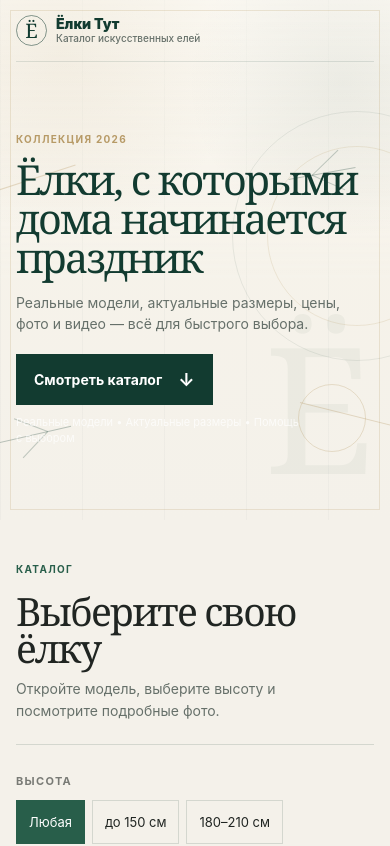
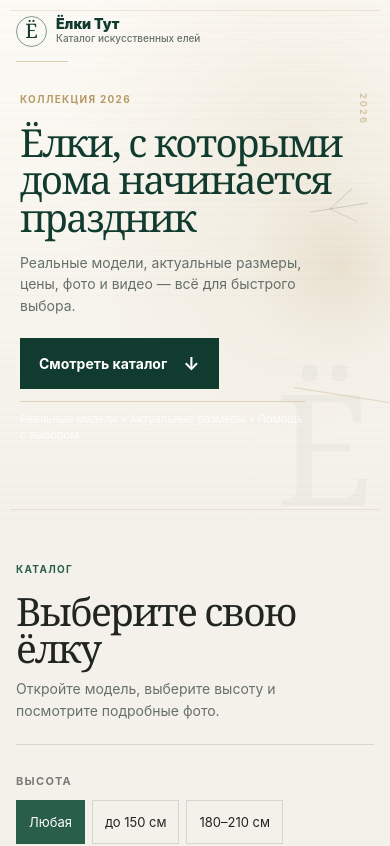
Before and after one commit to moyfor/avito-elki-catalog-2026, a Next.js app: page / in a window 390 px wide. Shown: the top 846 px of the page. Built offline with nearby package versions, Linux system fonts and the light colour scheme.

Commit message:
Найти более редакционный стиль обложки

```diff
--- a/app/globals.css
+++ b/app/globals.css
@@ -230,73 +230,72 @@ dd { margin: 0; text-align: right; font-weight: 700; }
   .lightbox-hint { padding-top: 10px; font-size: 11px; }
 }
 
-/* Premium no-photo catalog cover. */
-.hero { color: var(--ink); background: radial-gradient(circle at 16% 10%, rgba(183,154,102,.14) 0, transparent 32%), radial-gradient(circle at 88% 16%, rgba(18,59,48,.08) 0, transparent 28%), linear-gradient(180deg, #f8f4ea 0%, var(--color-paper) 100%); }
-.hero::before { background: linear-gradient(180deg, rgba(255,255,255,.42) 0%, rgba(255,255,255,0) 52%), repeating-linear-gradient(90deg, rgba(18,59,48,.045) 0 1px, transparent 1px 118px); opacity: .72; }
-.hero::after { position: absolute; inset: 18px; content: ""; pointer-events: none; border: 1px solid rgba(183,154,102,.22); }
+/* Editorial no-photo catalog cover. */
+.hero { color: var(--ink); background: radial-gradient(ellipse at 76% 27%, rgba(183,154,102,.16) 0, rgba(183,154,102,.07) 28%, transparent 56%), linear-gradient(180deg, #fbf8f0 0%, var(--color-paper) 100%); }
+.hero::before { background: repeating-linear-gradient(0deg, rgba(18,59,48,.018) 0 1px, transparent 1px 8px), linear-gradient(90deg, rgba(255,255,255,.54) 0%, rgba(255,255,255,0) 46%, rgba(255,255,255,.28) 100%); opacity: .78; }
+.hero::after { position: absolute; inset: 18px; content: ""; pointer-events: none; border-top: 1px solid rgba(183,154,102,.22); border-bottom: 1px solid rgba(183,154,102,.2); }
 .hero-content { width: min(var(--container-max), calc(100% - var(--container-gutter))); }
-.topbar { min-height: 72px; border-bottom-color: rgba(18,59,48,.12); }
+.topbar { min-height: 70px; border-bottom: 0; }
+.topbar::after { position: absolute; bottom: 0; left: 0; width: 74px; content: ""; border-top: 1px solid rgba(183,154,102,.48); }
 .brand { min-height: 44px; text-transform: none; letter-spacing: 0; font-size: 13px; }
 .brand-mark { width: 34px; height: 34px; font-size: 21px; border-color: rgba(18,59,48,.5); }
 .brand span { display: grid; gap: 2px; }
 .brand strong { font-size: 15px; line-height: 1; }
 .brand small { color: var(--color-muted); font-size: 11px; font-weight: 500; line-height: 1.15; }
 .nav-link, .outline-button { display: none; }
-.hero-stage { position: relative; display: grid; min-height: 492px; max-width: 940px; margin: 0 auto; padding: 58px 0 50px; place-items: center; text-align: center; border-top: 0; }
-.hero-copy { position: relative; z-index: 2; align-items: center; min-height: 0; max-width: 760px; margin: 0; padding: 0; border-top: 0; justify-content: center; animation: none; }
-.hero .eyebrow { margin-bottom: 16px; color: var(--color-accent-gold); opacity: 1; }
-.hero h1 { max-width: 760px; margin-bottom: 18px; color: var(--ink); font-size: clamp(50px, 6vw, 82px); line-height: .9; letter-spacing: -.056em; text-wrap: balance; }
-.hero-text { max-width: 560px; color: var(--color-muted); font-size: 17px; line-height: 1.55; }
-.hero-actions { align-items: center; gap: 13px; margin-top: 28px; }
+.hero-stage { position: relative; display: grid; min-height: 492px; max-width: 980px; margin: 0 auto; padding: 52px 0 46px; align-items: stretch; text-align: left; border-top: 0; }
+.hero-stage::before { position: absolute; top: 78px; left: 0; content: "2026"; color: rgba(183,154,102,.72); font-size: 10px; font-weight: 700; letter-spacing: .24em; writing-mode: vertical-rl; }
+.hero-copy { position: relative; z-index: 2; display: grid; width: min(100% - 92px, 760px); min-height: 100%; max-width: 760px; margin: 0 auto; padding: 0; border-top: 0; align-items: start; grid-template-rows: auto auto auto 1fr auto; animation: none; }
+.hero .eyebrow { margin-bottom: 19px; color: var(--color-accent-gold); opacity: 1; }
+.hero h1 { max-width: 760px; margin-bottom: 20px; color: var(--ink); font-size: clamp(52px, 6vw, 80px); line-height: .91; letter-spacing: -.055em; text-wrap: balance; }
+.hero-text { max-width: 500px; color: var(--color-muted); font-size: 17px; line-height: 1.55; }
+.hero-actions { display: grid; width: 100%; grid-template-columns: auto minmax(220px, 1fr); gap: 24px; align-items: center; margin-top: 34px; }
 .primary-button { min-height: 50px; padding: 15px 22px; color: var(--color-white); background: var(--ink); }
-.hero-trust { max-width: 330px; margin: 0; color: rgba(18,59,48,.66); font-size: 12px; line-height: 1.45; }
+.hero-trust { max-width: 320px; margin: 0; padding-left: 18px; border-left: 1px solid rgba(183,154,102,.42); color: rgba(18,59,48,.66); font-size: 12px; line-height: 1.45; }
 .hero-note, .hero-image, .trust-strip { display: none; }
-.hero-ornament { position: absolute; inset: 38px 0 32px; z-index: 1; pointer-events: none; }
-.hero-ornament::before { position: absolute; inset: 15% 18%; content: "Ё"; color: rgba(18,59,48,.045); font: 400 clamp(180px, 24vw, 310px) / .8 var(--serif); }
-.hero-ornament::after { position: absolute; right: 5%; bottom: 10%; width: 112px; height: 112px; content: ""; border: 1px solid rgba(183,154,102,.28); border-radius: 50%; }
-.ornament-ring { position: absolute; top: 8%; left: 50%; width: min(58vw, 520px); aspect-ratio: 1; transform: translateX(-50%); border: 1px solid rgba(18,59,48,.08); border-radius: 50%; }
-.ornament-ring::before, .ornament-ring::after { position: absolute; content: ""; border-radius: 50%; }
-.ornament-ring::before { inset: 34px; border: 1px solid rgba(183,154,102,.18); }
-.ornament-ring::after { right: 26px; bottom: 98px; width: 8px; height: 8px; background: rgba(183,154,102,.55); }
+.hero-ornament { position: absolute; inset: 0; z-index: 1; pointer-events: none; }
+.hero-ornament::before { position: absolute; right: 4%; bottom: 2%; content: "Ё"; color: rgba(18,59,48,.035); font: 400 clamp(160px, 20vw, 250px) / .8 var(--serif); }
+.hero-ornament::after { display: none; }
+.ornament-ring { position: absolute; top: 19%; right: 7%; width: min(31vw, 330px); aspect-ratio: 1; border: 0; border-radius: 50%; background: radial-gradient(circle, rgba(183,154,102,.16) 0, rgba(183,154,102,.07) 34%, transparent 70%); }
+.ornament-ring::before, .ornament-ring::after { display: none; }
 .ornament-line { position: absolute; display: block; height: 1px; background: rgba(183,154,102,.32); transform-origin: left center; }
-.ornament-line.one { top: 27%; left: 6%; width: 132px; transform: rotate(-18deg); }
-.ornament-line.two { right: 8%; bottom: 31%; width: 148px; transform: rotate(14deg); }
-.ornament-branch { position: absolute; display: block; width: 92px; height: 1px; background: rgba(18,59,48,.28); }
-.ornament-branch::before, .ornament-branch::after { position: absolute; left: 24px; width: 36px; height: 1px; content: ""; background: rgba(18,59,48,.24); transform-origin: left center; }
+.ornament-line.one { right: 13%; bottom: 28%; width: 156px; transform: rotate(9deg); }
+.ornament-line.two { display: none; }
+.ornament-branch { position: absolute; display: block; width: 76px; height: 1px; background: rgba(18,59,48,.24); }
+.ornament-branch::before, .ornament-branch::after { position: absolute; left: 20px; width: 30px; height: 1px; content: ""; background: rgba(18,59,48,.2); transform-origin: left center; }
 .ornament-branch::before { transform: rotate(-34deg); }
 .ornament-branch::after { transform: rotate(34deg); }
-.ornament-branch.one { top: 20%; right: 13%; transform: rotate(-10deg); }
-.ornament-branch.two { left: 9%; bottom: 17%; transform: rotate(167deg); }
+.ornament-branch.one { top: 27%; right: 14%; transform: rotate(-9deg); opacity: .72; }
+.ornament-branch.two { display: none; }
 .catalog-section { padding-top: 66px; }
 .catalog-heading { align-items: start; padding-bottom: 26px; }
 .catalog-intro { max-width: 420px; }
 
 @media (max-width: 820px) {
   .hero { background-position: center; }
-  .hero::before { background: linear-gradient(180deg, rgba(255,255,255,.48) 0%, rgba(255,255,255,0) 55%), repeating-linear-gradient(90deg, rgba(18,59,48,.04) 0 1px, transparent 1px 82px); }
+  .hero::before { background: repeating-linear-gradient(0deg, rgba(18,59,48,.018) 0 1px, transparent 1px 8px), linear-gradient(180deg, rgba(255,255,255,.42) 0%, rgba(255,255,255,0) 58%); }
   .hero::after { inset: 10px; }
   .hero-content { width: min(100% - 32px, 620px); }
   .topbar { min-height: 62px; padding: 0; }
+  .topbar::after { width: 52px; }
   .brand { gap: 9px; }
   .brand-mark { width: 31px; height: 31px; font-size: 20px; }
   .brand strong { font-size: 14px; }
   .brand small { font-size: 10px; }
-  .hero-stage { min-height: 458px; padding: 42px 0 45px; text-align: left; place-items: stretch; }
-  .hero-copy { align-items: flex-start; padding: 0; animation: none; }
-  .hero .eyebrow { margin-bottom: 13px; font-size: 10px; }
-  .hero h1 { max-width: 360px; margin-bottom: 15px; font-size: clamp(39px, 10.6vw, 46px); line-height: .94; letter-spacing: -.048em; }
-  .hero-text { max-width: 330px; font-size: 14px; line-height: 1.5; }
-  .hero-actions { align-items: flex-start; gap: 10px; margin-top: 20px; }
-  .primary-button { min-height: 48px; padding: 14px 17px; }
-  .hero-trust { max-width: 300px; font-size: 11px; }
-  .hero-ornament { inset: 26px 0 28px; }
-  .hero-ornament::before { inset: auto 0 15px auto; font-size: 176px; }
-  .hero-ornament::after { right: 8px; bottom: 40px; width: 68px; height: 68px; }
-  .ornament-ring { top: 23px; left: auto; right: -108px; width: 250px; transform: none; }
-  .ornament-line.one { top: 26%; left: -28px; width: 92px; }
-  .ornament-line.two { right: -38px; bottom: 22%; width: 112px; }
-  .ornament-branch.one { top: 21%; right: 18px; width: 68px; }
-  .ornament-branch.two { left: -18px; bottom: 14%; width: 74px; }
+  .hero-stage { min-height: 458px; padding: 30px 0 32px; text-align: left; place-items: stretch; }
+  .hero-stage::before { top: 31px; right: 0; left: auto; font-size: 9px; opacity: .72; }
+  .hero-copy { width: 100%; min-height: 100%; padding: 0; animation: none; }
+  .hero .eyebrow { margin-bottom: 16px; font-size: 10px; }
+  .hero h1 { max-width: 350px; margin-bottom: 15px; font-size: clamp(36px, 9.9vw, 43px); line-height: .98; letter-spacing: -.043em; }
+  .hero-text { max-width: 320px; font-size: 14px; line-height: 1.52; }
+  .hero-actions { grid-template-columns: 1fr; align-items: flex-start; gap: 12px; margin-top: 22px; }
+  .primary-button { width: max-content; min-height: 50px; padding: 14px 18px; }
+  .hero-trust { max-width: 330px; padding: 10px 0 0; border-top: 1px solid rgba(183,154,102,.36); border-left: 0; font-size: 11px; }
+  .hero-ornament { inset: 0; }
+  .hero-ornament::before { right: -3px; bottom: 11px; font-size: 156px; }
+  .ornament-ring { top: 110px; right: -64px; width: 190px; }
+  .ornament-line.one { right: -28px; bottom: 132px; width: 104px; }
+  .ornament-branch.one { top: 145px; right: 2px; width: 58px; }
   .catalog-section { padding-top: 42px; padding-bottom: 78px; }
   .catalog-heading { gap: 12px; padding-bottom: 22px; }
   .catalog-section h2 { font-size: clamp(35px, 10vw, 42px); }
--- a/index.html
+++ b/index.html
@@ -299,43 +299,43 @@
         .lightbox-next { right: 8px; }
       }
 
-      /* Stage 3: premium no-photo catalog cover. */
-      .hero { color: var(--ink); background: radial-gradient(circle at 16% 10%, rgba(183,154,102,.14) 0, transparent 32%), radial-gradient(circle at 88% 16%, rgba(18,59,48,.08) 0, transparent 28%), linear-gradient(180deg, #f8f4ea 0%, var(--color-paper) 100%); }
-      .hero::before { background: linear-gradient(180deg, rgba(255,255,255,.42) 0%, rgba(255,255,255,0) 52%), repeating-linear-gradient(90deg, rgba(18,59,48,.045) 0 1px, transparent 1px 118px); opacity: .72; }
-      .hero::after { position: absolute; inset: 18px; content: ""; pointer-events: none; border: 1px solid rgba(183,154,102,.22); }
+      /* Stage 4: editorial no-photo catalog cover. */
+      .hero { color: var(--ink); background: radial-gradient(ellipse at 76% 27%, rgba(183,154,102,.16) 0, rgba(183,154,102,.07) 28%, transparent 56%), linear-gradient(180deg, #fbf8f0 0%, var(--color-paper) 100%); }
+      .hero::before { background: repeating-linear-gradient(0deg, rgba(18,59,48,.018) 0 1px, transparent 1px 8px), linear-gradient(90deg, rgba(255,255,255,.54) 0%, rgba(255,255,255,0) 46%, rgba(255,255,255,.28) 100%); opacity: .78; }
+      .hero::after { position: absolute; inset: 18px; content: ""; pointer-events: none; border-top: 1px solid rgba(183,154,102,.22); border-bottom: 1px solid rgba(183,154,102,.2); }
       .hero .shell { width: min(var(--container-max), calc(100% - var(--container-gutter))); }
-      .topbar { min-height: 72px; border-bottom-color: rgba(18,59,48,.12); }
+      .topbar { min-height: 70px; border-bottom: 0; }
+      .topbar::after { position: absolute; bottom: 0; left: 0; width: 74px; content: ""; border-top: 1px solid rgba(183,154,102,.48); }
       .brand { min-height: 44px; text-transform: none; letter-spacing: 0; font-size: 13px; }
       .brand i { width: 34px; height: 34px; font-size: 21px; border-color: rgba(18,59,48,.5); }
       .brand span { display: grid; gap: 2px; }
       .brand strong { font-size: 15px; line-height: 1; }
       .brand small { color: var(--color-muted); font-size: 11px; font-weight: 500; line-height: 1.15; }
       .nav, .outline { display: none; }
-      .hero-stage { position: relative; display: grid; min-height: 492px; max-width: 940px; margin: 0 auto; padding: 58px 0 50px; place-items: center; text-align: center; border-top: 0; }
-      .hero-copy { position: relative; z-index: 2; align-items: center; min-height: 0; max-width: 760px; margin: 0; padding: 0; justify-content: center; animation: none; }
-      .hero .eyebrow { margin-bottom: 16px; color: var(--color-accent-gold); opacity: 1; }
-      .hero h1 { max-width: 760px; margin-bottom: 18px; color: var(--ink); font-size: clamp(50px, 6vw, 82px); line-height: .9; letter-spacing: -.056em; text-wrap: balance; }
-      .hero-copy > p:not(.eyebrow) { max-width: 560px; color: var(--color-muted); font-size: 17px; line-height: 1.55; }
-      .hero-actions { align-items: center; gap: 13px; margin-top: 28px; }
+      .hero-stage { position: relative; display: grid; min-height: 492px; max-width: 980px; margin: 0 auto; padding: 52px 0 46px; align-items: stretch; text-align: left; border-top: 0; }
+      .hero-stage::before { position: absolute; top: 78px; left: 0; content: "2026"; color: rgba(183,154,102,.72); font-size: 10px; font-weight: 700; letter-spacing: .24em; writing-mode: vertical-rl; }
+      .hero-copy { position: relative; z-index: 2; display: grid; width: min(100% - 92px, 760px); min-height: 100%; max-width: 760px; margin: 0 auto; padding: 0; align-items: start; grid-template-rows: auto auto auto 1fr auto; animation: none; }
+      .hero .eyebrow { margin-bottom: 19px; color: var(--color-accent-gold); opacity: 1; }
+      .hero h1 { max-width: 760px; margin-bottom: 20px; color: var(--ink); font-size: clamp(52px, 6vw, 80px); line-height: .91; letter-spacing: -.055em; text-wrap: balance; }
+      .hero-copy > p:not(.eyebrow) { max-width: 500px; color: var(--color-muted); font-size: 17px; line-height: 1.55; }
+      .hero-actions { display: grid; width: 100%; grid-template-columns: auto minmax(220px, 1fr); gap: 24px; align-items: center; margin-top: 34px; }
       .primary { min-height: 50px; padding: 15px 22px; color: var(--color-white); background: var(--ink); }
-      .hero-trust { margin: 0; color: rgba(18,59,48,.66); font-size: 12px; line-height: 1.45; }
+      .hero-trust { max-width: 320px; margin: 0; padding-left: 18px; border-left: 1px solid rgba(183,154,102,.42); color: rgba(18,59,48,.66); font-size: 12px; line-height: 1.45; }
       .hero-note { display: none; }
-      .hero-ornament { position: absolute; inset: 38px 0 32px; z-index: 1; pointer-events: none; }
-      .hero-ornament::before { position: absolute; inset: 15% 18%; content: "Ё"; color: rgba(18,59,48,.045); font: 400 clamp(180px, 24vw, 310px) / .8 var(--serif); }
-      .hero-ornament::after { position: absolute; right: 5%; bottom: 10%; width: 112px; height: 112px; content: ""; border: 1px solid rgba(183,154,102,.28); border-radius: 50%; }
-      .ornament-ring { position: absolute; top: 8%; left: 50%; width: min(58vw, 520px); aspect-ratio: 1; transform: translateX(-50%); border: 1px solid rgba(18,59,48,.08); border-radius: 50%; }
-      .ornament-ring::before, .ornament-ring::after { position: absolute; content: ""; border-radius: 50%; }
-      .ornament-ring::before { inset: 34px; border: 1px solid rgba(183,154,102,.18); }
-      .ornament-ring::after { right: 26px; bottom: 98px; width: 8px; height: 8px; background: rgba(183,154,102,.55); }
+      .hero-ornament { position: absolute; inset: 0; z-index: 1; pointer-events: none; }
+      .hero-ornament::before { position: absolute; right: 4%; bottom: 2%; content: "Ё"; color: rgba(18,59,48,.035); font: 400 clamp(160px, 20vw, 250px) / .8 var(--serif); }
+      .hero-ornament::after { display: none; }
+      .ornament-ring { position: absolute; top: 19%; right: 7%; width: min(31vw, 330px); aspect-ratio: 1; border: 0; border-radius: 50%; background: radial-gradient(circle, rgba(183,154,102,.16) 0, rgba(183,154,102,.07) 34%, transparent 70%); }
+      .ornament-ring::before, .ornament-ring::after { display: none; }
       .ornament-line { position: absolute; display: block; height: 1px; background: rgba(183,154,102,.32); transform-origin: left center; }
-      .ornament-line.one { top: 27%; left: 6%; width: 132px; transform: rotate(-18deg); }
-      .ornament-line.two { right: 8%; bottom: 31%; width: 148px; transform: rotate(14deg); }
-      .ornament-branch { position: absolute; display: block; width: 92px; height: 1px; background: rgba(18,59,48,.28); }
-      .ornament-branch::before, .ornament-branch::after { position: absolute; left: 24px; width: 36px; height: 1px; content: ""; background: rgba(18,59,48,.24); transform-origin: left center; }
+      .ornament-line.one { right: 13%; bottom: 28%; width: 156px; transform: rotate(9deg); }
+      .ornament-line.two { display: none; }
+      .ornament-branch { position: absolute; display: block; width: 76px; height: 1px; background: rgba(18,59,48,.24); }
+      .ornament-branch::before, .ornament-branch::after { position: absolute; left: 20px; width: 30px; height: 1px; content: ""; background: rgba(18,59,48,.2); transform-origin: left center; }
       .ornament-branch::before { transform: rotate(-34deg); }
       .ornament-branch::after { transform: rotate(34deg); }
-      .ornament-branch.one { top: 20%; right: 13%; transform: rotate(-10deg); }
-      .ornament-branch.two { left: 9%; bottom: 17%; transform: rotate(167deg); }
+      .ornament-branch.one { top: 27%; right: 14%; transform: rotate(-9deg); opacity: .72; }
+      .ornament-branch.two { display: none; }
       .trust { display: none; }
       .catalog { padding-top: 58px; }
       .catalog-head { align-items: start; padding-bottom: 26px; }
@@ -343,30 +343,29 @@
 
       @media (max-width: 820px) {
         .hero { background-position: center; }
-        .hero::before { background: linear-gradient(180deg, rgba(255,255,255,.48) 0%, rgba(255,255,255,0) 55%), repeating-linear-gradient(90deg, rgba(18,59,48,.04) 0 1px, transparent 1px 82px); }
+        .hero::before { background: repeating-linear-gradient(0deg, rgba(18,59,48,.018) 0 1px, transparent 1px 8px), linear-gradient(180deg, rgba(255,255,255,.42) 0%, rgba(255,255,255,0) 58%); }
         .hero::after { inset: 10px; }
         .hero .shell { width: min(100% - 32px, 620px); }
         .topbar { min-height: 62px; padding: 0; }
+        .topbar::after { width: 52px; }
         .brand { gap: 9px; }
         .brand i { width: 31px; height: 31px; font-size: 20px; }
         .brand strong { font-size: 14px; }
         .brand small { font-size: 10px; }
-        .hero-stage { min-height: 458px; padding: 42px 0 45px; text-align: left; place-items: stretch; }
-        .hero-copy { align-items: flex-start; padding: 0; animation: none; }
-        .hero .eyebrow { margin-bottom: 13px; font-size: 10px; }
-        .hero h1 { max-width: 360px; margin-bottom: 15px; font-size: clamp(39px, 10.6vw, 46px); line-height: .94; letter-spacing: -.048em; }
-        .hero-copy > p:not(.eyebrow) { max-width: 330px; font-size: 14px; line-height: 1.5; }
-        .hero-actions { align-items: flex-start; gap: 10px; margin-top: 20px; }
-        .primary { min-height: 48px; padding: 14px 17px; }
-        .hero-trust { max-width: 300px; font-size: 11px; }
-        .hero-ornament { inset: 26px 0 28px; }
-        .hero-ornament::before { inset: auto 0 15px auto; font-size: 176px; }
-        .hero-ornament::after { right: 8px; bottom: 40px; width: 68px; height: 68px; }
-        .ornament-ring { top: 23px; left: auto; right: -108px; width: 250px; transform: none; }
-        .ornament-line.one { top: 26%; left: -28px; width: 92px; }
-        .ornament-line.two { right: -38px; bottom: 22%; width: 112px; }
-        .ornament-branch.one { top: 21%; right: 18px; width: 68px; }
-        .ornament-branch.two { left: -18px; bottom: 14%; width: 74px; }
+        .hero-stage { min-height: 458px; padding: 30px 0 32px; text-align: left; place-items: stretch; }
+        .hero-stage::before { top: 31px; right: 0; left: auto; font-size: 9px; opacity: .72; }
+        .hero-copy { width: 100%; min-height: 100%; padding: 0; animation: none; }
+        .hero .eyebrow { margin-bottom: 16px; font-size: 10px; }
+        .hero h1 { max-width: 350px; margin-bottom: 15px; font-size: clamp(36px, 9.9vw, 43px); line-height: .98; letter-spacing: -.043em; }
+        .hero-copy > p:not(.eyebrow) { max-width: 320px; font-size: 14px; line-height: 1.52; }
+        .hero-actions { grid-template-columns: 1fr; align-items: flex-start; gap: 12px; margin-top: 22px; }
+        .primary { width: max-content; min-height: 50px; padding: 14px 18px; }
+        .hero-trust { max-width: 330px; padding: 10px 0 0; border-top: 1px solid rgba(183,154,102,.36); border-left: 0; font-size: 11px; }
+        .hero-ornament { inset: 0; }
+        .hero-ornament::before { right: -3px; bottom: 11px; font-size: 156px; }
+        .ornament-ring { top: 110px; right: -64px; width: 190px; }
+        .ornament-line.one { right: -28px; bottom: 132px; width: 104px; }
+        .ornament-branch.one { top: 145px; right: 2px; width: 58px; }
         .catalog { padding: 40px 0 78px; }
         .catalog-head { gap: 12px; padding-bottom: 22px; }
         .catalog h2 { font-size: clamp(35px, 10vw, 42px); }
```
